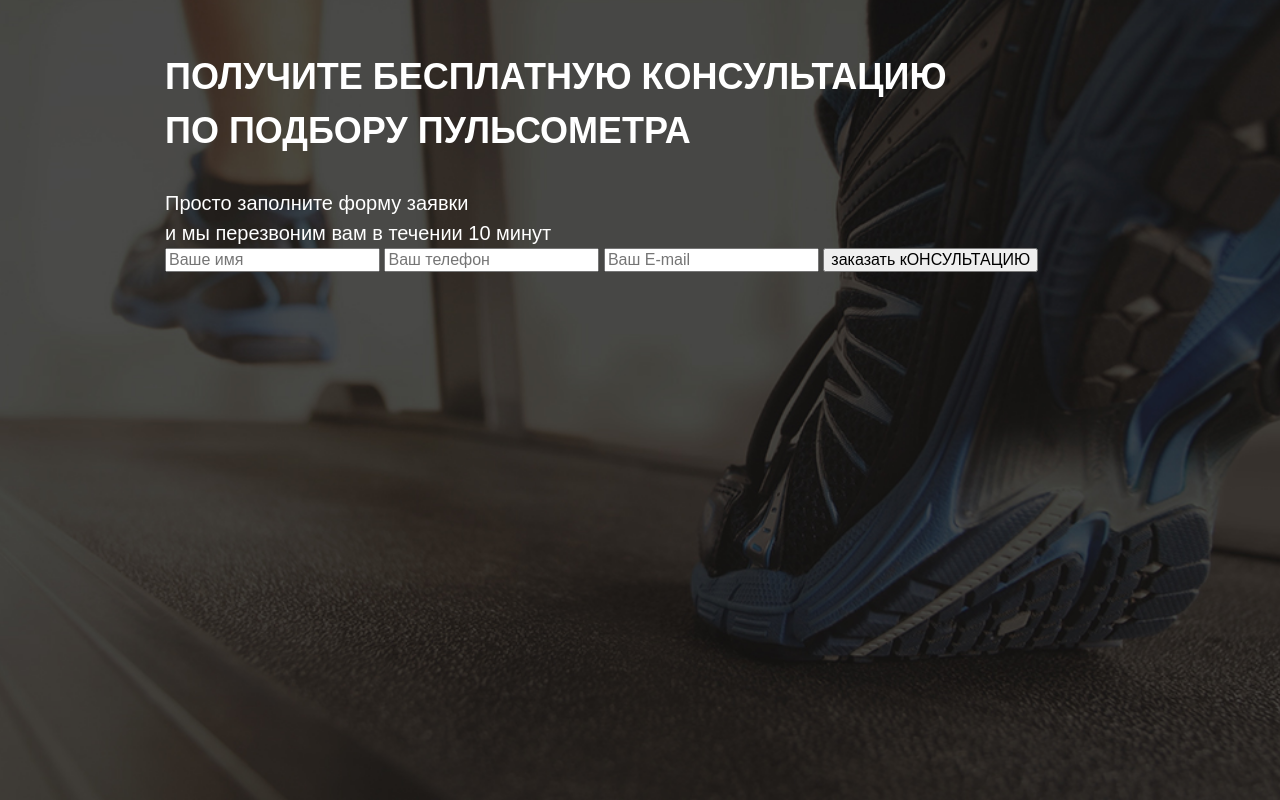
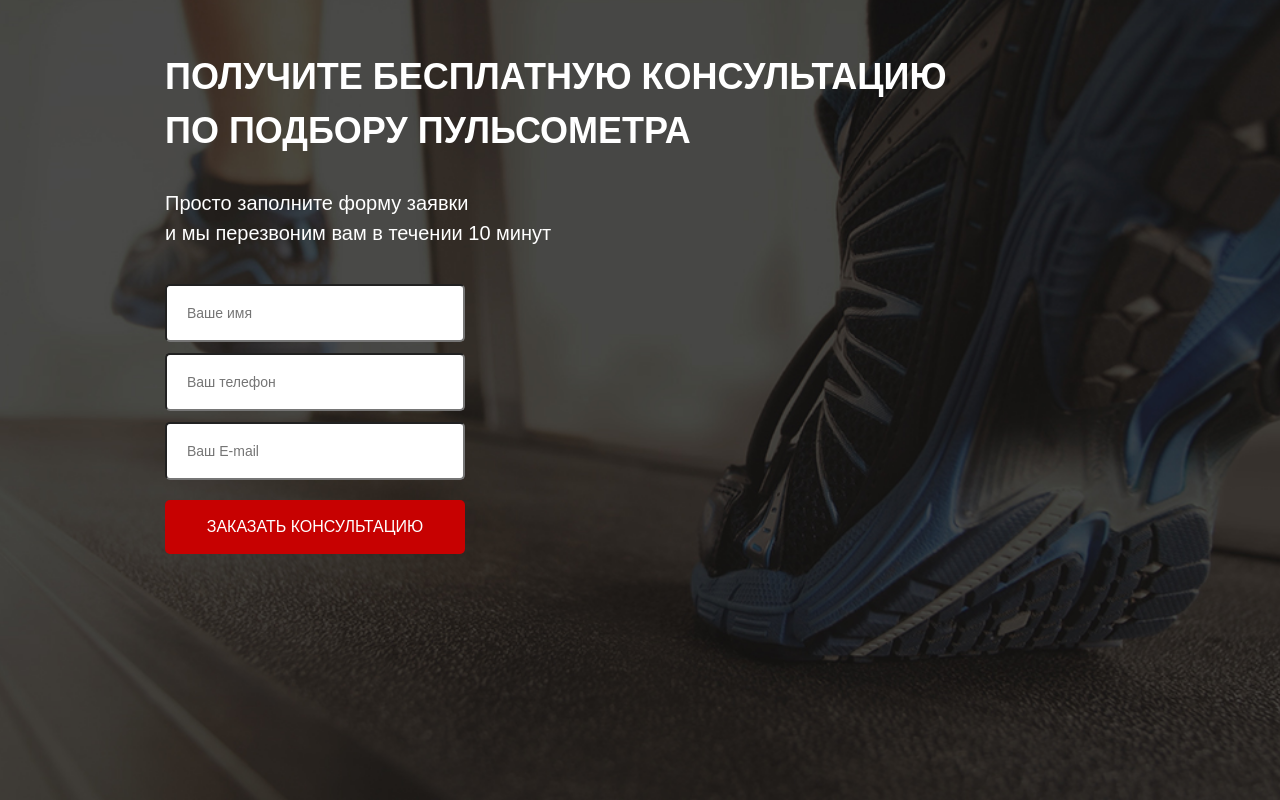
Before and after one commit to Mari-By/RunSmart, a website: page src/index.html in a window 1280 px wide. Shown: the part 1314-2114 px from the top of the page. Drawn offline with Linux system fonts and the light colour scheme.

Commit message:
form is ready

```diff
--- a/src/index.html
+++ b/src/index.html
@@ -100,7 +100,7 @@
 				<input name="phone" required placeholder="Ваш телефон" type="number">
 				<input name="email" placeholder="Ваш E-mail" type="email">
 				<!-- <input type="submit" value="заказать кОНСУЛЬТАЦИЮ"> -->
-				<button>заказать кОНСУЛЬТАЦИЮ</button>
+				<button class="button button_submit">заказать кОНСУЛЬТАЦИЮ</button>
 			</form>
 		</div>
 	</div>
--- a/src/sass/_media.sass
+++ b/src/sass/_media.sass
@@ -16,6 +16,13 @@
     .advantages
         &__header
             font-size: 29px
+
+    .consultation
+        .title_left
+            font-size: 29px
+        &__descr
+            font-size: 18px
+
 
 @media (max-width: 991px)
     .promo
--- a/src/sass/blocks/_buttons.sass
+++ b/src/sass/blocks/_buttons.sass
@@ -15,3 +15,9 @@
         font-weight: 500
         font-size: 16px
         margin-top: 67px
+    &_submit
+        width: 300px
+        height: 54px
+        font-weight: 500
+        font-size: 16px
+        color: #fff
--- a/src/sass/blocks/_forms.sass
+++ b/src/sass/blocks/_forms.sass
@@ -0,0 +1,16 @@
+.feed-form
+    margin-top: 36px
+    display: flex
+    flex-direction: column
+    width: 300px
+    input
+        height: 54px
+        border-radius: 5px
+        background-color: #fff
+        margin-bottom: 11px
+        padding: 0 20px
+        font-weight: 400
+        font-size: 14px
+        color: #4b4b4b
+        &:nth-child(3)
+            margin-bottom: 20px
--- a/src/sass/style.sass
+++ b/src/sass/style.sass
@@ -10,7 +10,7 @@ html
 @import "blocks/_advantages"
 @import "_media"
 @import "blocks/_consultation"
-@import "block/_forms"
+@import "blocks/_forms"
 .container
     max-width: 950px
     margin: 0 auto
```
Also changed, not shown: src/css/style.min.css.
